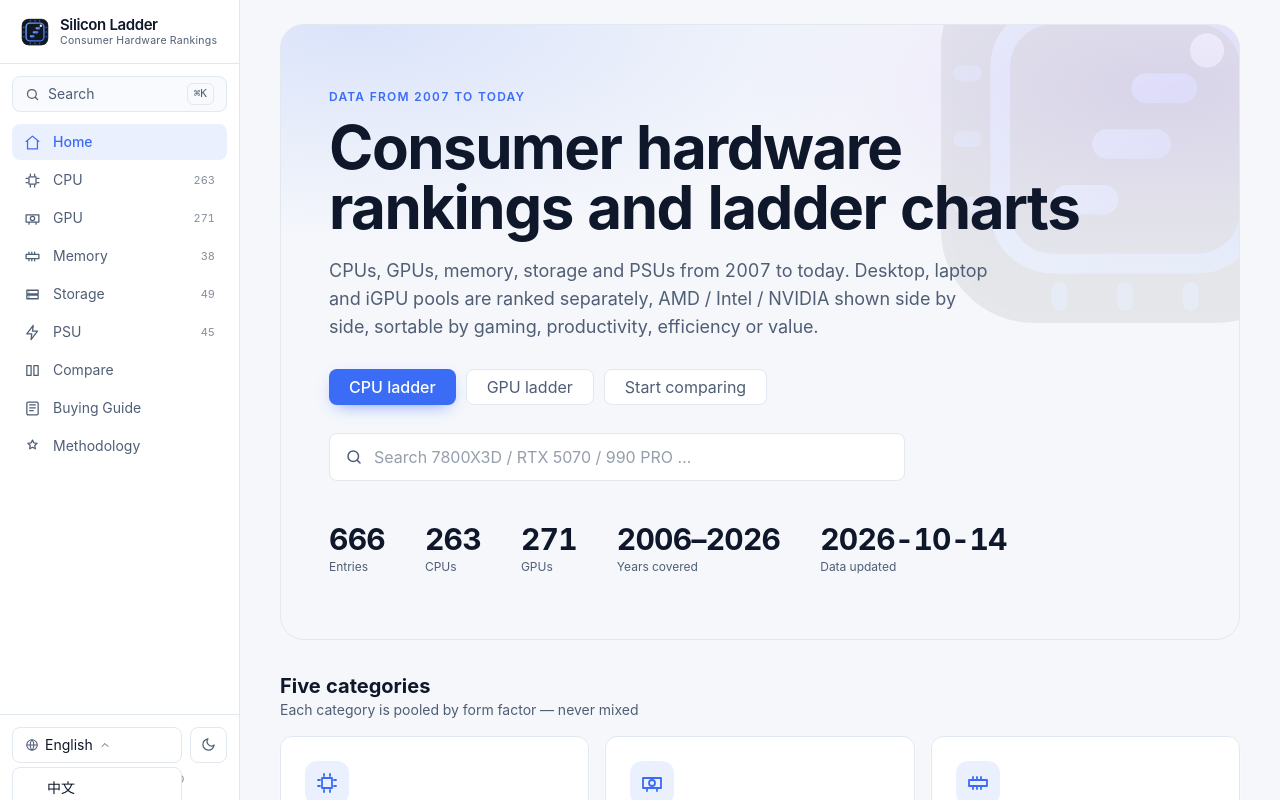
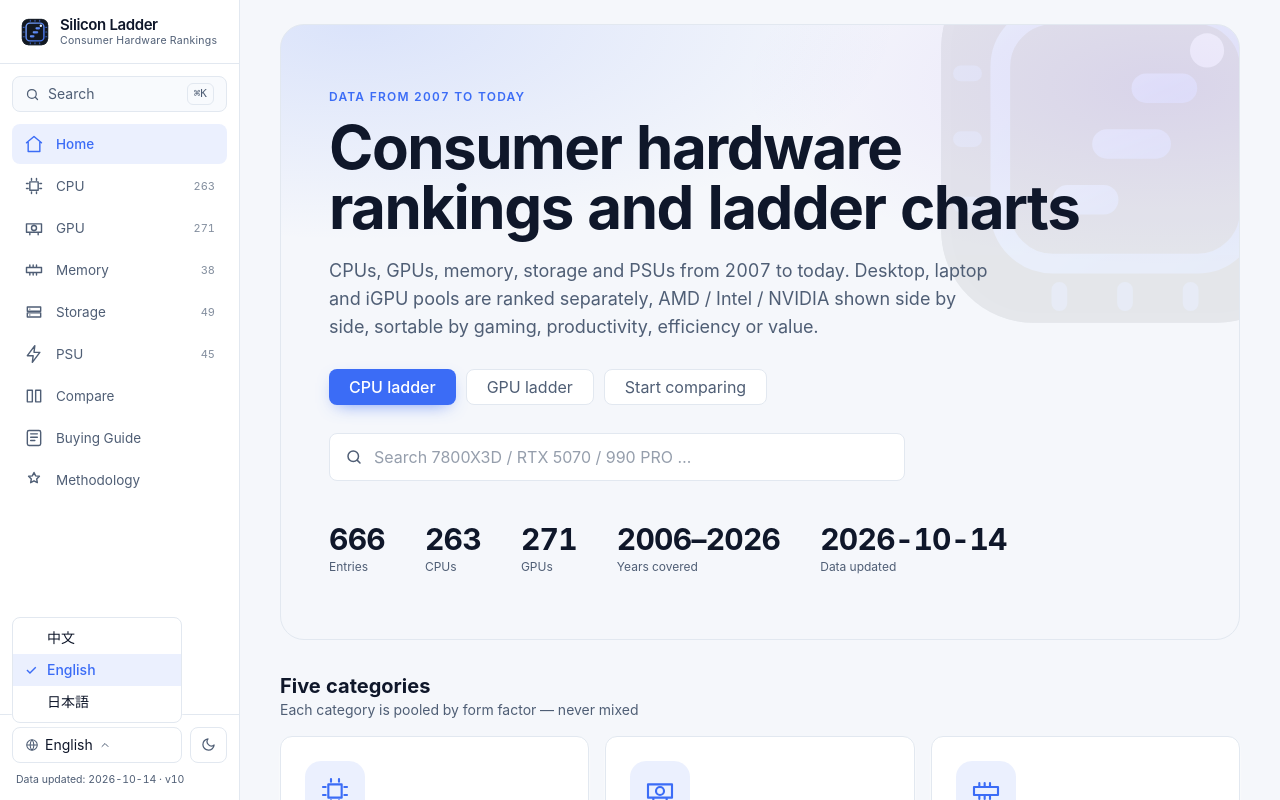
Before and after one commit to tan-zhuo/silicon-ladder, a Vue app in the folder hardware-rank/: page /en in a window 1280 px wide. Both pictures are taken after a click on the button "English". Shown: the top 800 px of the page. Built offline with nearby package versions, Linux system fonts and the light colour scheme.

Commit message:
ui: 首页品类图标放大（60px 盒 / 32px 图标，悬浮微缩放）、侧边栏图标 20px；UiSelect 自动判断向上弹出，修复语言下拉越出屏幕
Co-Authored-By: Claude Fable 5 <noreply@anthropic.com>
Claude-Session: https://claude.ai/code/session_011fBAaapBiQcBJAXxYjUTg1

```diff
--- a/hardware-rank/src/components/AppSidebar.vue
+++ b/hardware-rank/src/components/AppSidebar.vue
@@ -66,10 +66,10 @@ const isActive = (to: string) => {
     <nav class="flex-1 overflow-y-auto px-3 py-3 space-y-0.5">
       <router-link
         v-for="n in nav" :key="n.to" :to="n.to"
-        class="flex items-center gap-3 px-3 h-9 rounded-lg text-sm text-muted hover:text-fg hover:bg-card2 transition-colors"
+        class="flex items-center gap-3 px-3 h-10 rounded-lg text-[13.5px] text-muted hover:text-fg hover:bg-card2 transition-colors"
         :class="isActive(n.to) ? '!text-accent !bg-accent/10 font-medium' : ''"
       >
-        <svg width="17" height="17" viewBox="0 0 24 24" fill="none" class="shrink-0"><path :d="n.icon" stroke="currentColor" stroke-width="1.8" stroke-linecap="round" stroke-linejoin="round" /></svg>
+        <svg width="20" height="20" viewBox="0 0 24 24" fill="none" class="shrink-0"><path :d="n.icon" stroke="currentColor" stroke-width="1.7" stroke-linecap="round" stroke-linejoin="round" /></svg>
         <span class="flex-1 truncate">{{ n.label }}</span>
         <span v-if="n.count" class="text-[11px] text-muted/70 tabular-nums">{{ n.count }}</span>
       </router-link>
--- a/hardware-rank/src/components/ui/UiSelect.vue
+++ b/hardware-rank/src/components/ui/UiSelect.vue
@@ -1,14 +1,25 @@
 <script setup lang="ts">
 import { computed, onMounted, onUnmounted, ref } from 'vue'
 export interface UiOption { value: string; label: string }
-const props = withDefaults(defineProps<{ options: UiOption[]; size?: 'md' | 'sm'; ariaLabel?: string; align?: 'left' | 'right' }>(), { size: 'md', ariaLabel: '', align: 'left' })
+const props = withDefaults(defineProps<{ options: UiOption[]; size?: 'md' | 'sm'; ariaLabel?: string; align?: 'left' | 'right'; direction?: 'down' | 'up' | 'auto' }>(), { size: 'md', ariaLabel: '', align: 'left', direction: 'auto' })
 const model = defineModel<string>({ default: '' })
 const open = ref(false)
 const root = ref<HTMLElement | null>(null)
 const idx = ref(0)
 const current = computed(() => props.options.find((o) => o.value === model.value) ?? props.options[0])
 function choose(o: UiOption) { model.value = o.value; open.value = false }
-function toggle() { open.value = !open.value; idx.value = Math.max(0, props.options.findIndex((o) => o.value === model.value)) }
+const dropUp = ref(false)
+function toggle() {
+  open.value = !open.value
+  idx.value = Math.max(0, props.options.findIndex((o) => o.value === model.value))
+  if (open.value) {
+    if (props.direction === 'auto') {
+      const r = root.value?.getBoundingClientRect()
+      // 预估菜单高度：每项约 34px + padding；放不下则向上弹
+      dropUp.value = !!r && window.innerHeight - r.bottom < props.options.length * 34 + 16
+    } else dropUp.value = props.direction === 'up'
+  }
+}
 function onDoc(e: MouseEvent) { if (root.value && !root.value.contains(e.target as Node)) open.value = false }
 function onKey(e: KeyboardEvent) {
   if (!open.value) { if (e.key === 'ArrowDown' || e.key === 'Enter' || e.key === ' ') { e.preventDefault(); toggle() } return }
@@ -34,7 +45,7 @@ onUnmounted(() => document.removeEventListener('mousedown', onDoc))
       <svg width="12" height="12" viewBox="0 0 24 24" fill="none" class="text-muted transition-transform" :class="open ? 'rotate-180' : ''"><path d="M6 9l6 6 6-6" stroke="currentColor" stroke-width="2" stroke-linecap="round" stroke-linejoin="round" /></svg>
     </button>
     <transition name="fade">
-      <ul v-if="open" role="listbox" class="absolute z-50 mt-1 min-w-full py-1 card !rounded-lg overflow-hidden" :class="align === 'right' ? 'right-0' : 'left-0'">
+      <ul v-if="open" role="listbox" class="absolute z-50 min-w-full py-1 card !rounded-lg overflow-hidden" :class="[align === 'right' ? 'right-0' : 'left-0', dropUp ? 'bottom-full mb-1' : 'top-full mt-1']">
         <li
           v-for="(o, i) in options" :key="o.value" role="option" :aria-selected="o.value === model"
           class="px-3 py-1.5 text-sm cursor-pointer whitespace-nowrap flex items-center gap-2"
--- a/hardware-rank/src/pages/HomePage.vue
+++ b/hardware-rank/src/pages/HomePage.vue
@@ -94,8 +94,8 @@ useSeo(() => ({
     </div>
     <div class="grid grid-cols-2 lg:grid-cols-3 2xl:grid-cols-6 gap-4">
       <router-link v-for="c in cards" :key="c.key" :to="c.to" class="card card-hover p-5 sm:p-6 group relative overflow-hidden">
-        <div class="w-11 h-11 rounded-xl bg-accent/10 text-accent flex items-center justify-center mb-4">
-          <svg width="24" height="24" viewBox="0 0 24 24" fill="none"><path :d="c.icon" stroke="currentColor" stroke-width="1.8" stroke-linecap="round" stroke-linejoin="round" /></svg>
+        <div class="w-[60px] h-[60px] rounded-2xl bg-accent/10 text-accent flex items-center justify-center mb-4 group-hover:scale-105 transition-transform">
+          <svg width="32" height="32" viewBox="0 0 24 24" fill="none"><path :d="c.icon" stroke="currentColor" stroke-width="1.6" stroke-linecap="round" stroke-linejoin="round" /></svg>
         </div>
         <div class="flex items-baseline gap-2"><span class="font-bold text-lg group-hover:text-accent transition-colors">{{ c.title }}</span><span v-if="c.count" class="text-xs text-muted">{{ c.count }}</span></div>
         <div class="text-sm text-muted mt-1 truncate">{{ c.desc }}</div>
```
